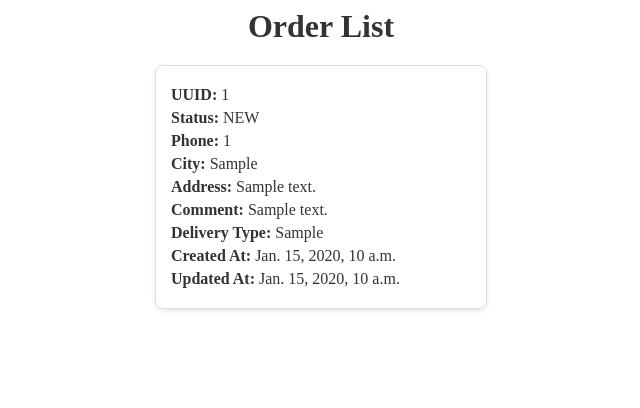
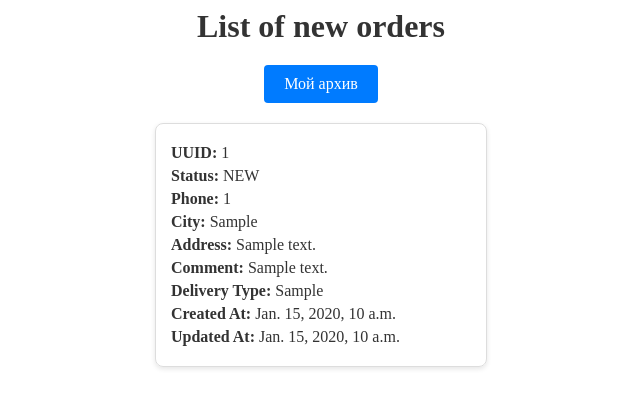
Before and after one commit to RomanL91/test_service_for_product_management, a Django app: template app_orders/templates/app_orders/orders_list.html in a window 1280 px wide. Shown: the top 408 px of the page, without its empty margins (319-959 px from the left). Run offline with Django 5.2, Linux system fonts and the light colour scheme; the template is opened without the code that fills it: most values are stand-ins (such as "Sample title", 1, 10 or a date in 2020).

Commit message:
шаблоны для вывода информации

```diff
--- a/app_orders/templates/app_orders/orders_list.html
+++ b/app_orders/templates/app_orders/orders_list.html
@@ -1,5 +1,10 @@
 {% block content %}
-<h1>Order List</h1>
+<h1>List of new orders</h1>
+
+<!-- Кнопка "Мой архив" -->
+<div class="archive-button">
+    <a href="{% url 'archive_orders_list' user.pk %}" class="btn-archive">Мой архив</a>
+</div>
 
 <div class="order-cards">
     {% for order in orders %}
@@ -158,4 +163,27 @@
     .step-links .current {
         font-weight: bold;
     }
+
+    /* Стили для кнопки "Мой архив" */
+    .archive-button {
+        text-align: center;
+        margin-bottom: 20px;
+    }
+
+    .btn-archive {
+        display: inline-block;
+        padding: 10px 20px;
+        font-size: 1em;
+        color: #fff;
+        background-color: #007bff;
+        text-decoration: none;
+        border-radius: 4px;
+        transition: background-color 0.3s, color 0.3s;
+    }
+
+    .btn-archive:hover,
+    .btn-archive:focus {
+        background-color: #0056b3;
+        color: #fff;
+    }
 </style>
```
Also changed, not shown: app_orders/templates/app_orders/order_detail.html (+30 -2 lines).
